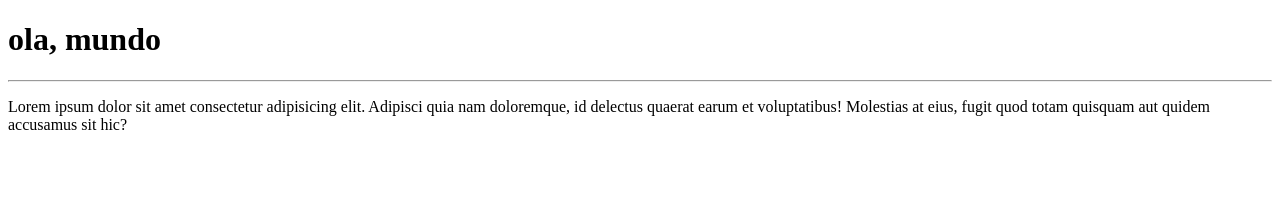
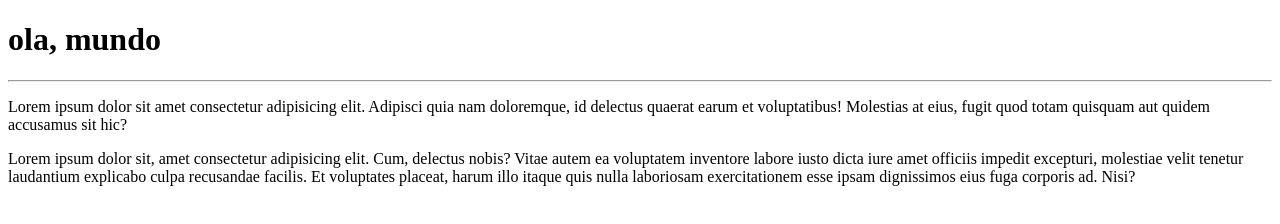
Before and after one commit to paulohscoelho/ola-mundo, a plain HTML site: page site-exemplo/index.html in a window 1280 px wide. Drawn offline with Linux system fonts and the light colour scheme.

Commit message:
alterando

```diff
--- a/site-exemplo/index.html
+++ b/site-exemplo/index.html
@@ -10,5 +10,7 @@
     <hr>
         <p>Lorem ipsum dolor sit amet consectetur adipisicing elit. Adipisci quia nam doloremque, id delectus quaerat earum et voluptatibus! Molestias at eius, fugit quod totam quisquam aut quidem accusamus sit hic?</p>
     </hr>
+
+    <p>Lorem ipsum dolor sit, amet consectetur adipisicing elit. Cum, delectus nobis? Vitae autem ea voluptatem inventore labore iusto dicta iure amet officiis impedit excepturi, molestiae velit tenetur laudantium explicabo culpa recusandae facilis. Et voluptates placeat, harum illo itaque quis nulla laboriosam exercitationem esse ipsam dignissimos eius fuga corporis ad. Nisi?</p>
 </body>
 </html>
```
